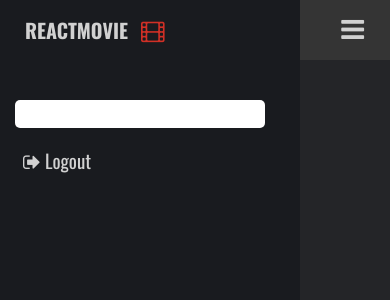
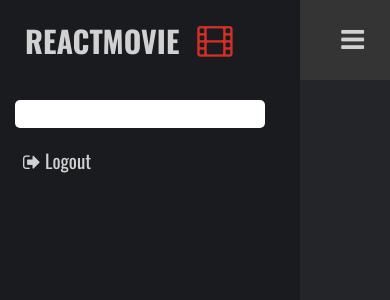
Before and after one commit to nicomartin8542/The-Movie-React, a React (Create React App) app: page / in a window 390 px wide. Shown: the top 300 px of the page. Built offline with nearby package versions, Linux system fonts and the light colour scheme.

Commit message:
Reestructurando layout con sidebar responsive

```diff
--- a/src/components/layouts/Header.jsx
+++ b/src/components/layouts/Header.jsx
@@ -6,7 +6,8 @@ const Header = () => {
     <header className="d-flex">
 
       <div className="header__logo">
-        <h1>ReactMovie <i className="fa fa-film " aria-hidden="true"></i></h1>
+        <h1>ReactMovie </h1>
+        <i className="fa fa-film " aria-hidden="true"></i>
       </div>
       <SideBar/>
       <button
--- a/src/styles/layout/_header.scss
+++ b/src/styles/layout/_header.scss
@@ -4,7 +4,7 @@ header{
   bottom: 0;
   right: 0;
   left: 0;
-  height: 60px;
+  height:80px;
   //border-bottom: 2px solid rgba(107, 107, 107, 0.15);
   background-color: #343434;
   z-index:10;
@@ -17,19 +17,21 @@ header{
   }
 }
 .header__logo{
-  width: 300px;
+  width: 100%;
   padding-left:1.5rem ;
+  display: flex ;
+  align-items: center;
   @include responsive(desktop){
     border-right: 1px solid rgba(107, 107, 107, 0.15);
   }
   h1{
     margin: 0 10px;
-    font-size: 2rem;
+    font-size: 3rem;
     text-transform: uppercase;
-    i{
-      padding: 0 .8rem;
-      font-size: 2.2rem;
-      color:$color-orange;
-    }
+  }
+  i{
+    padding: 0 .8rem;
+    font-size: 3.3rem;
+    color:$color-orange;
   }
 }
```
